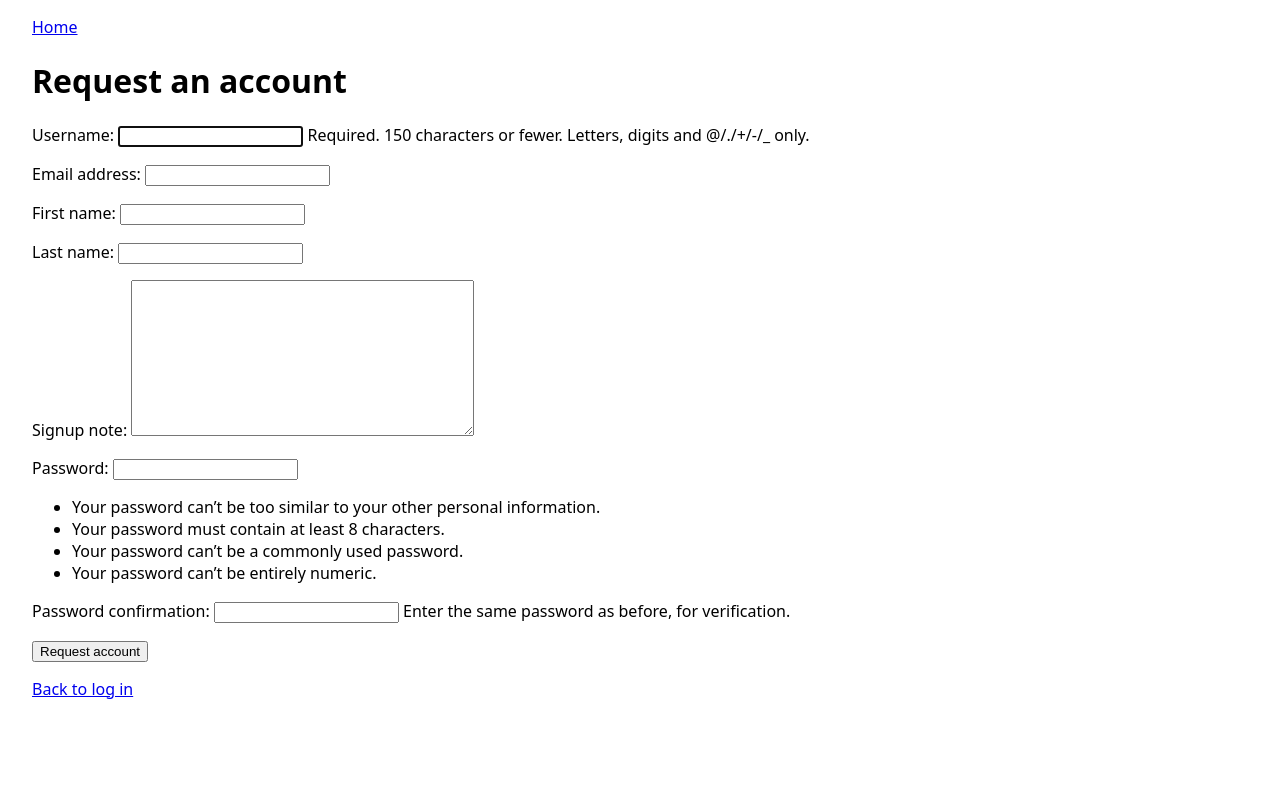
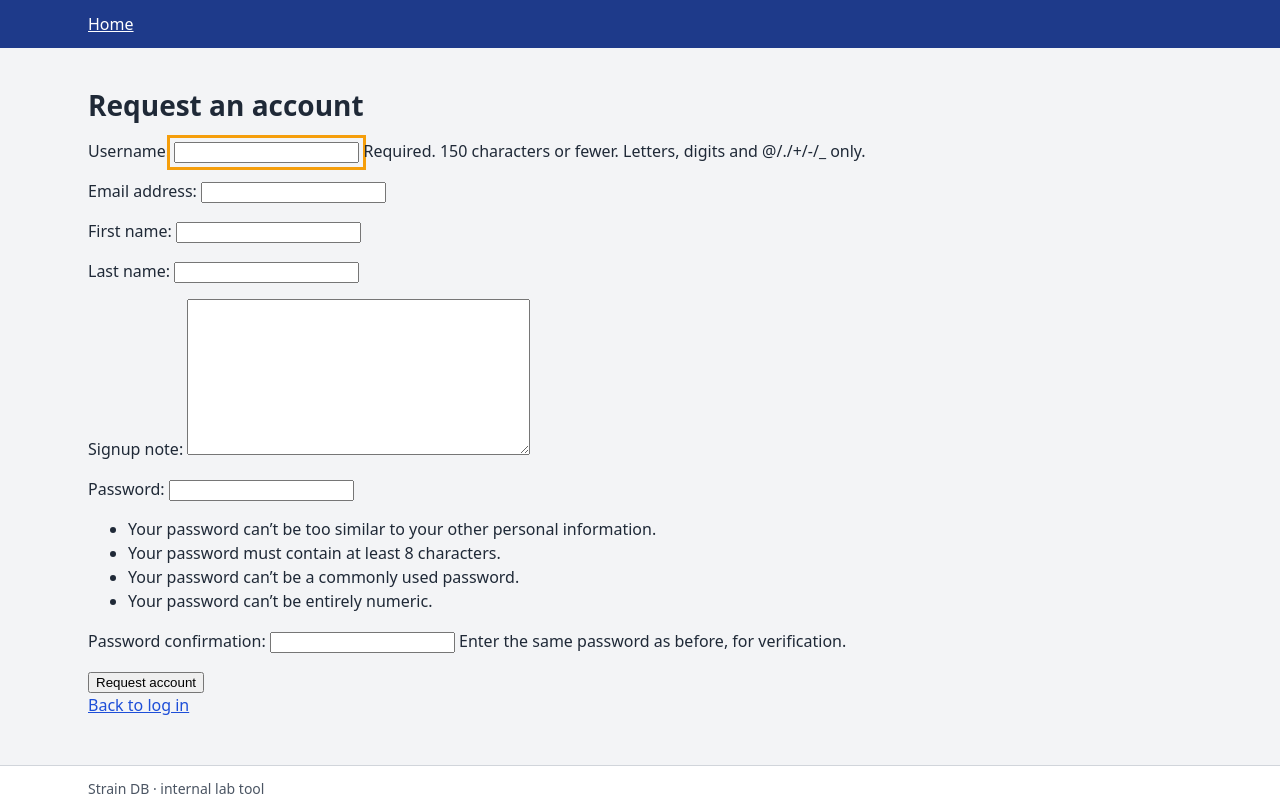
Before and after one commit to Strain-Primer-Management/strain-primer-management, a Django app: page /accounts/register/ in a window 1280 px wide. Before the commit the page ends 699 px from the top, so only its background shows below. Run offline with Django 5.2, Linux system fonts and the light colour scheme.

Commit message:
SCRUM-5 Design foundation: tokens and base layout (#7)
## Jira ticket

SCRUM-5

## What and why (2–3 sentences)

Adds the shared design foundation: design tokens (colours, spacing,
radius, fonts) as CSS variables in one `:root` block, and a base page
layout with a skip link, header, content container, message area and
footer. Every page extends `base.html`, so all pages get the same frame
and a visible keyboard focus ring.

## Scope

- [ ] **Backend** (`apps/**`)
- [x] **Frontend** (`templates/**`, `static/**`)
- [ ] **Lead-only files** (needs Nour's approval)
- [x] I changed **only** the files this ticket needs; nothing from
another zone

## Checks (run in Docker, see README)

- [x] `check`, `makemigrations --check --dry-run`, `test`, `ruff check`,
`ruff format --check`, `djlint --lint` all pass
- [x] Migrations: none
- [ ] UI change: screenshot attached (the author adds it to this PR
after the browser checklist)

## AI usage

- [ ] No AI used
- [x] AI used; log file added in `docs/ai-log/`
(`2026-11-23_SCRUM-5_judy.md`)
- [ ] I read and can explain every line of this PR

## Reviewer guide (the AI fills this in)

- `static/css/base.css`: check that colours and sizes appear only in the
`:root` block and that the focus ring is visible.
- `templates/base.html`: check the skip link target (`#main-content`)
and that the blocks `title`, `extra_css`, `content` and `extra_js` are
unchanged.
- Left alone on purpose: `components/navbar.html` and
`components/messages.html` (their styling belongs to the navbar and
form/feedback component tickets) and all page templates.

## Notes for the reviewer / needs from other zones

None. Shared frontend files: announced in the team chat. Browser
checklist is done by the author.

Co-authored-by: Judy <judywaelaly@gmail.com>

```diff
--- a/static/css/base.css
+++ b/static/css/base.css
@@ -1,7 +1,163 @@
-/* PLACEHOLDER: proves the static-files pipeline works. The frontend team replaces this
-   file with the real base styles (tokens, layout, components). Page-specific CSS goes
-   in static/css/pages/. */
+/* Design foundation: tokens and base layout (shared file, changes only through its own ticket).
+   Rule: every colour and size is defined ONCE in the :root block below and used everywhere
+   else with var(--name). Components (buttons, form fields, messages, navbar) come in their
+   own tickets. Page-specific CSS goes in static/css/pages/. */
+
+:root {
+  /* Colours */
+  --color-primary: #1d4ed8;
+  --color-primary-dark: #1e3a8a;
+  --color-text: #1f2937;
+  --color-text-muted: #4b5563;
+  --color-bg: #f3f4f6;
+  --color-surface: #ffffff;
+  --color-border: #d1d5db;
+  --color-header-bg: #1e3a8a;
+  --color-header-text: #ffffff;
+  --color-focus: #f59e0b;
+  --color-info: #1d4ed8;
+  --color-success: #15803d;
+  --color-warning: #b45309;
+  --color-danger: #b91c1c;
+
+  /* Spacing scale */
+  --space-1: 0.25rem;
+  --space-2: 0.5rem;
+  --space-3: 0.75rem;
+  --space-4: 1rem;
+  --space-5: 1.5rem;
+  --space-6: 2rem;
+  --space-7: 3rem;
+
+  /* Corner radius and borders */
+  --radius-sm: 0.25rem;
+  --radius-md: 0.5rem;
+  --border-width: 1px;
+  --focus-width: 3px;
+
+  /* Fonts: system stack (no web fonts, lab PCs may be offline) and a monospace for DNA sequences */
+  --font-sans: system-ui, -apple-system, "Segoe UI", Roboto, Arial, sans-serif;
+  --font-mono: ui-monospace, "Cascadia Mono", Consolas, "Courier New", monospace;
+  --font-size-base: 1rem;
+  --font-size-sm: 0.875rem;
+  --font-size-h1: 1.75rem;
+  --font-size-h2: 1.375rem;
+  --font-size-h3: 1.125rem;
+  --line-height: 1.5;
+
+  /* Layout */
+  --container-width: 72rem;
+}
+
+*,
+*::before,
+*::after {
+  box-sizing: border-box;
+}
+
 body {
-  font-family: system-ui, sans-serif;
-  margin: 1rem 2rem;
+  display: flex;
+  flex-direction: column;
+  min-height: 100vh;
+  margin: 0;
+  background: var(--color-bg);
+  color: var(--color-text);
+  font-family: var(--font-sans);
+  font-size: var(--font-size-base);
+  line-height: var(--line-height);
 }
+
+h1,
+h2,
+h3 {
+  margin: 0 0 var(--space-4);
+  line-height: 1.25;
+}
+
+h1 {
+  font-size: var(--font-size-h1);
+}
+
+h2 {
+  font-size: var(--font-size-h2);
+}
+
+h3 {
+  font-size: var(--font-size-h3);
+}
+
+p {
+  margin: 0 0 var(--space-4);
+}
+
+a {
+  color: var(--color-primary);
+}
+
+a:hover {
+  color: var(--color-primary-dark);
+}
+
+/* Keyboard focus is always visible */
+:focus-visible {
+  outline: var(--focus-width) solid var(--color-focus);
+  outline-offset: var(--space-1);
+}
+
+/* DNA sequences and other fixed-width text */
+code,
+pre,
+.sequence {
+  font-family: var(--font-mono);
+}
+
+/* "Skip to content": hidden until it gets keyboard focus */
+.skip-link {
+  position: absolute;
+  top: 0;
+  left: var(--space-4);
+  padding: var(--space-2) var(--space-4);
+  background: var(--color-surface);
+  color: var(--color-primary-dark);
+  border-radius: 0 0 var(--radius-sm) var(--radius-sm);
+  transform: translateY(-100%);
+}
+
+.skip-link:focus {
+  transform: translateY(0);
+}
+
+/* Page frame: header, content, footer */
+.site-header {
+  background: var(--color-header-bg);
+  color: var(--color-header-text);
+}
+
+.site-header a {
+  color: var(--color-header-text);
+}
+
+.container {
+  width: 100%;
+  max-width: var(--container-width);
+  margin: 0 auto;
+  padding: var(--space-3) var(--space-5);
+}
+
+.site-main {
+  flex: 1;
+  padding-top: var(--space-5);
+  padding-bottom: var(--space-6);
+}
+
+.site-footer {
+  border-top: var(--border-width) solid var(--color-border);
+  background: var(--color-surface);
+  color: var(--color-text-muted);
+  font-size: var(--font-size-sm);
+}
+
+/* Area where the messages component is placed (its own look comes with the components ticket) */
+.message-area {
+  margin-bottom: var(--space-4);
+}
--- a/templates/base.html
+++ b/templates/base.html
@@ -10,12 +10,17 @@
     {% block extra_css %}{% endblock extra_css %}
   </head>
   <body>
-    {# PLACEHOLDER layout. The frontend team owns and replaces everything in this file. #}
-    {% include "components/navbar.html" %}
-    <main>
-      {% include "components/messages.html" %}
+    <a class="skip-link" href="#main-content">Skip to content</a>
+    <header class="site-header">
+      <div class="container">{% include "components/navbar.html" %}</div>
+    </header>
+    <main id="main-content" class="site-main container" tabindex="-1">
+      <div class="message-area">{% include "components/messages.html" %}</div>
       {% block content %}{% endblock content %}
     </main>
+    <footer class="site-footer">
+      <div class="container">Strain DB · internal lab tool</div>
+    </footer>
     <script src="{% static 'js/app.js' %}" defer></script>
     {% block extra_js %}{% endblock extra_js %}
   </body>
```
Also changed, not shown: docs/ai-log/2026-11-23_SCRUM-5_judy.md (added, +21 -0 lines).
